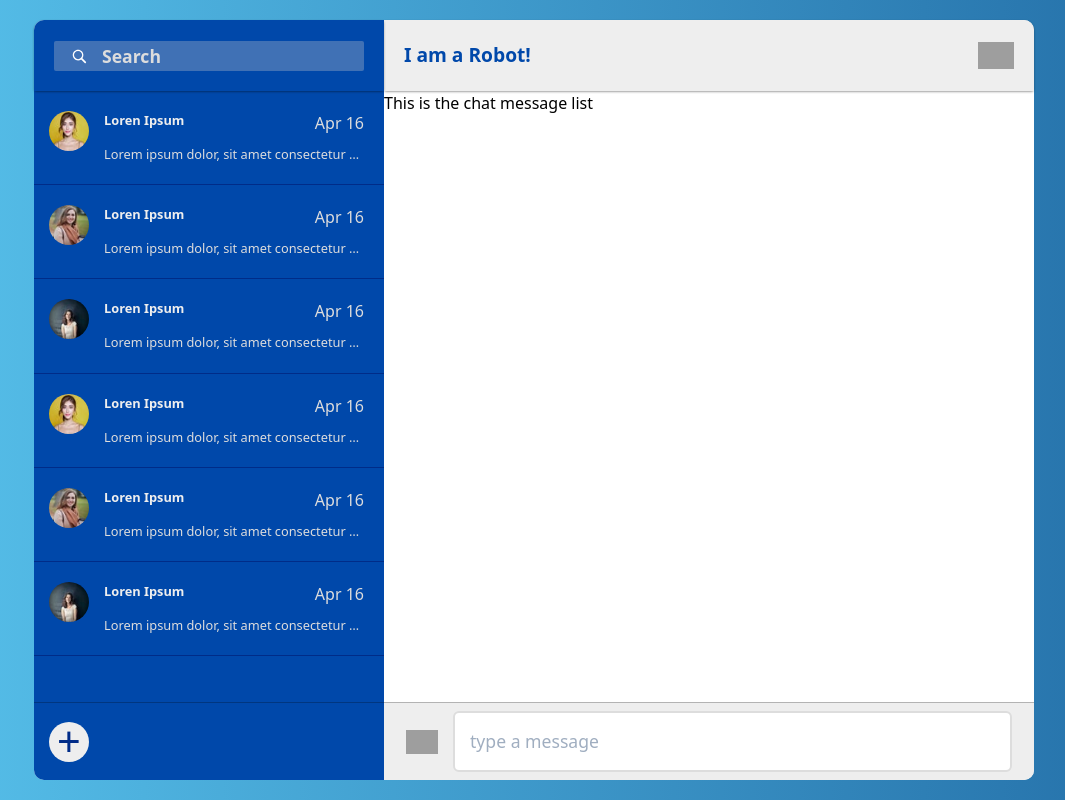
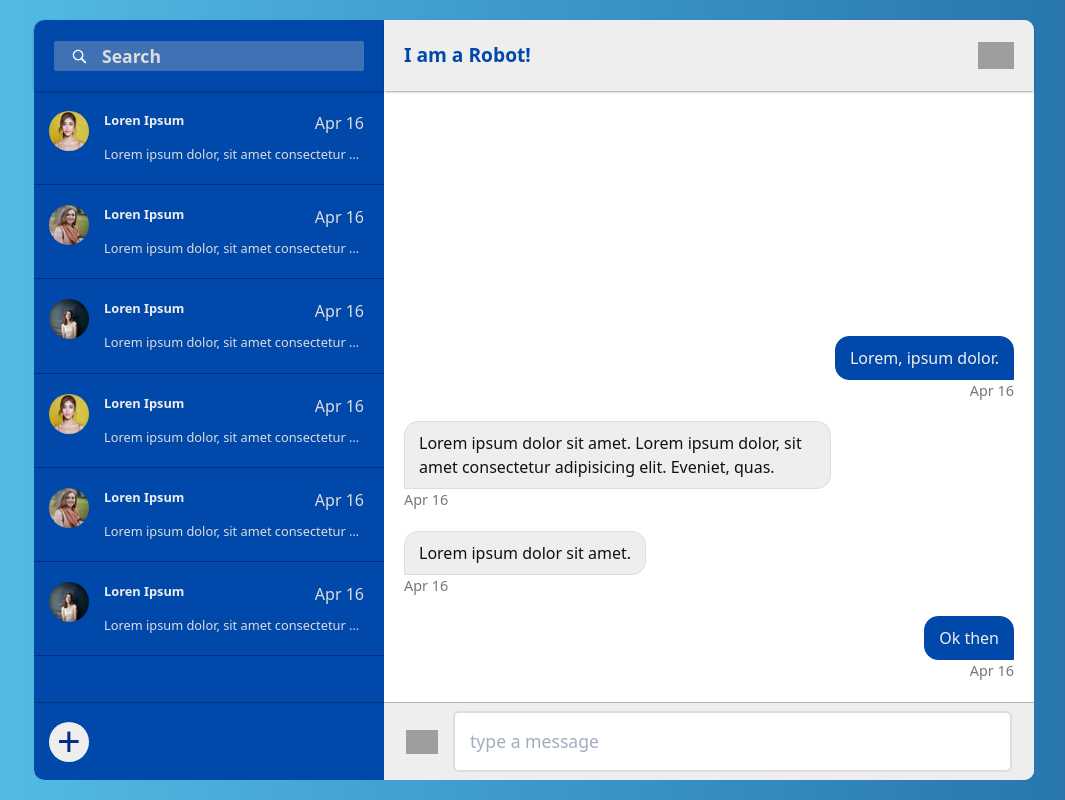
Before and after one commit to iromashko/angular-projects, an Angular app: page /chat in a window 1280 px wide. Shown: the whole page, without its empty margins (106-1171 px from the left). Built offline with nearby package versions, Linux system fonts and the light colour scheme; grey boxes are pictures that could not be loaded.

Commit message:
message list

```diff
--- a/src/app/pages/chat/chat.component.html
+++ b/src/app/pages/chat/chat.component.html
@@ -70,7 +70,27 @@
         alt="Delete Conversation"
       />
     </div>
-    <div id="chat-message-list">This is the chat message list</div>
+    <div id="chat-message-list">
+      <div class="message-row you-message">
+        <div class="message-text">Ok then</div>
+        <div class="message-time">Apr 16</div>
+      </div>
+      <div class="message-row other-message">
+        <div class="message-text">Lorem ipsum dolor sit amet.</div>
+        <div class="message-time">Apr 16</div>
+      </div>
+      <div class="message-row other-message">
+        <div class="message-text">
+          Lorem ipsum dolor sit amet. Lorem ipsum dolor, sit amet consectetur
+          adipisicing elit. Eveniet, quas.
+        </div>
+        <div class="message-time">Apr 16</div>
+      </div>
+      <div class="message-row you-message">
+        <div class="message-text">Lorem, ipsum dolor.</div>
+        <div class="message-time">Apr 16</div>
+      </div>
+    </div>
     <div id="chat-form">
       <img
         src="../../../assets/images/icons/attachment-logo.svg"
--- a/src/app/pages/chat/chat.component.scss
+++ b/src/app/pages/chat/chat.component.scss
@@ -146,6 +146,7 @@
 #chat-title,
 #chat-form {
   background: #eee;
+  z-index: 1;
 }
 
 #chat-title {
@@ -168,6 +169,49 @@
 
 #chat-message-list {
   grid-area: chat-message-list;
+  padding: 0 20px;
+  display: flex;
+  flex-direction: column-reverse;
+  overflow-y: scroll;
+}
+
+.message-row {
+  margin-bottom: 20px;
+  display: grid;
+  grid-template-columns: 70%;
+}
+
+.message-time {
+  font-size: 0.9rem;
+  color: #777;
+}
+
+.message-text {
+  padding: 9px 14px;
+  font-size: 1rem;
+}
+
+.other-message {
+  justify-items: start;
+}
+
+.you-message {
+  justify-content: end;
+  justify-items: end;
+}
+
+.you-message .message-text {
+  background: #0048aa;
+  color: #eee;
+  border: 1px solid #0048aa;
+  border-radius: 14px 14px 0 14px;
+}
+
+.other-message .message-text {
+  background: #eee;
+  color: #111;
+  border: 1px solid #ddd;
+  border-radius: 14px 14px 14px 0;
 }
 
 #chat-form {
```
